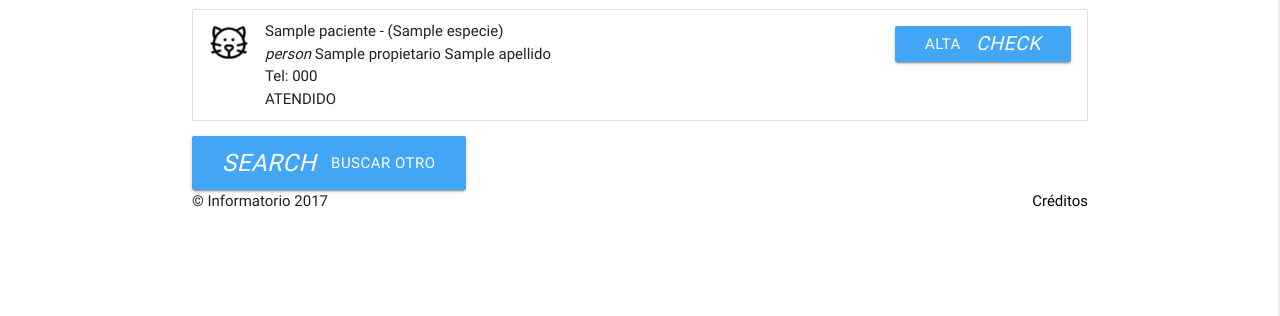
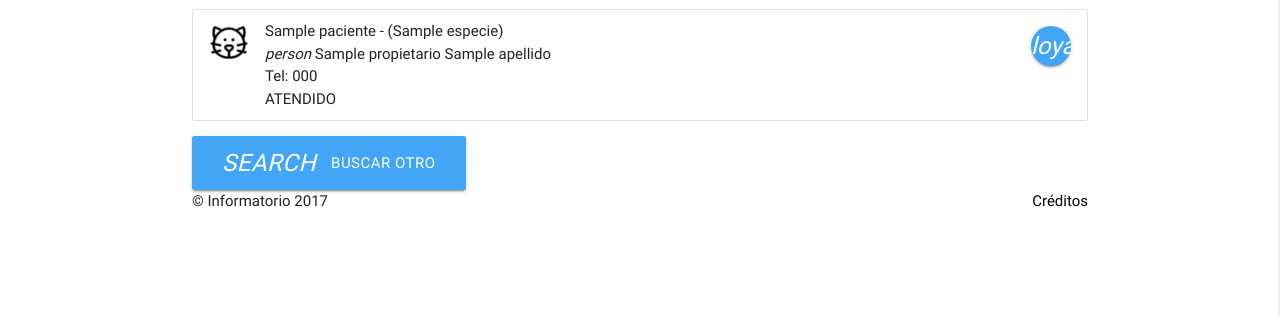
Before and after one commit to Informatorio2017/perros-definitivo, a Django app: template perros/app_campaing/templates/buscar_paciente_resultado.html in a window 1280 px wide. Shown: the part 104-420 px from the top of the page. Run offline with Django 3.2, Linux system fonts and the light colour scheme; the template is opened without the code that fills it: most values are stand-ins (such as "Sample title", 1, 10 or a date in 2020); some libraries are stand-ins or nearby versions.

Commit message:
boton simon

```diff
--- a/perros/app_campaing/templates/buscar_paciente_resultado.html
+++ b/perros/app_campaing/templates/buscar_paciente_resultado.html
@@ -28,11 +28,14 @@
         {% endifequal %}
 
     </p>
+
     <a href="../alta_paciente/{{paciente.id}}" class="secondary-content">
-  	  <button class="btn waves-effect waves-light" type="submit" name="action" >Alta
-  	    <i class="material-icons right">check</i>
-  	  </button>
+    <button class="btn-floating waves-effect waves-light" type="submit" name="action" >
+      <i class="material-icons">loyalty</i>
+    </button>
     </a>
+
+
   </li>
 {% endfor %}
 </ul>
```
